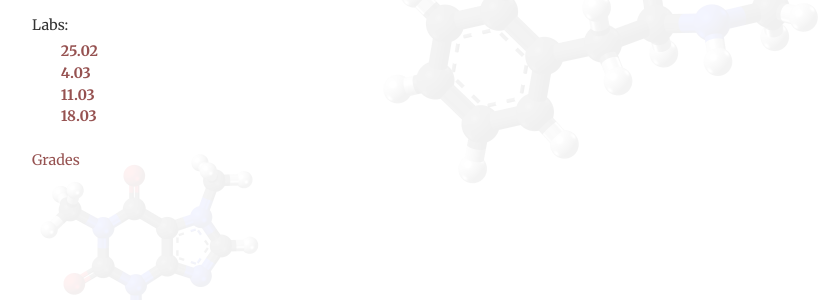
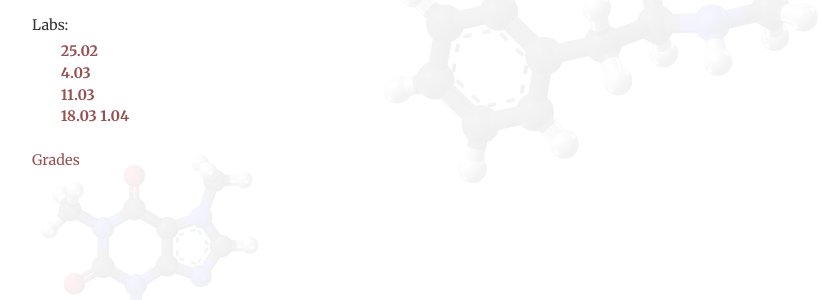
Before and after one commit to kudkudak/kudkudak.github.io, a Jekyll site: the page built from 4students.html, in a window 1280 px wide. Shown: the part 224-524 px from the top of the page, without its empty margins (208-1027 px from the left). Built offline with Jekyll 4.4.1, drawn with Linux system fonts in a browser that asks for light colours; nearby versions of some CDN libraries; some web fonts are replaced.

```diff
--- a/4students.html
+++ b/4students.html
@@ -11,5 +11,6 @@
 <a href="https://github.com/kudkudak/python-for-data-processing/blob/master/L2.ipynb"><b>4.03</b></a></li><br>
     <a href="https://github.com/kudkudak/python-for-data-processing/blob/master/L3.ipynb"><b>11.03</b></a></li><br>
     <a href="https://github.com/kudkudak/python-for-data-processing/blob/master/L4.ipynb"><b>18.03</b></a></li>
+    <a href="https://github.com/kudkudak/python-for-data-processing/blob/master/L5.ipynb"><b>1.04</b></a></li>
 </ul>
 <p> <a href="https://docs.google.com/spreadsheets/d/1BWFupBKK8e85pLVYd7J4LyIZXFqqQ0bbabOz2kQzrwI/edit?usp=sharing">Grades</a></p>
```
